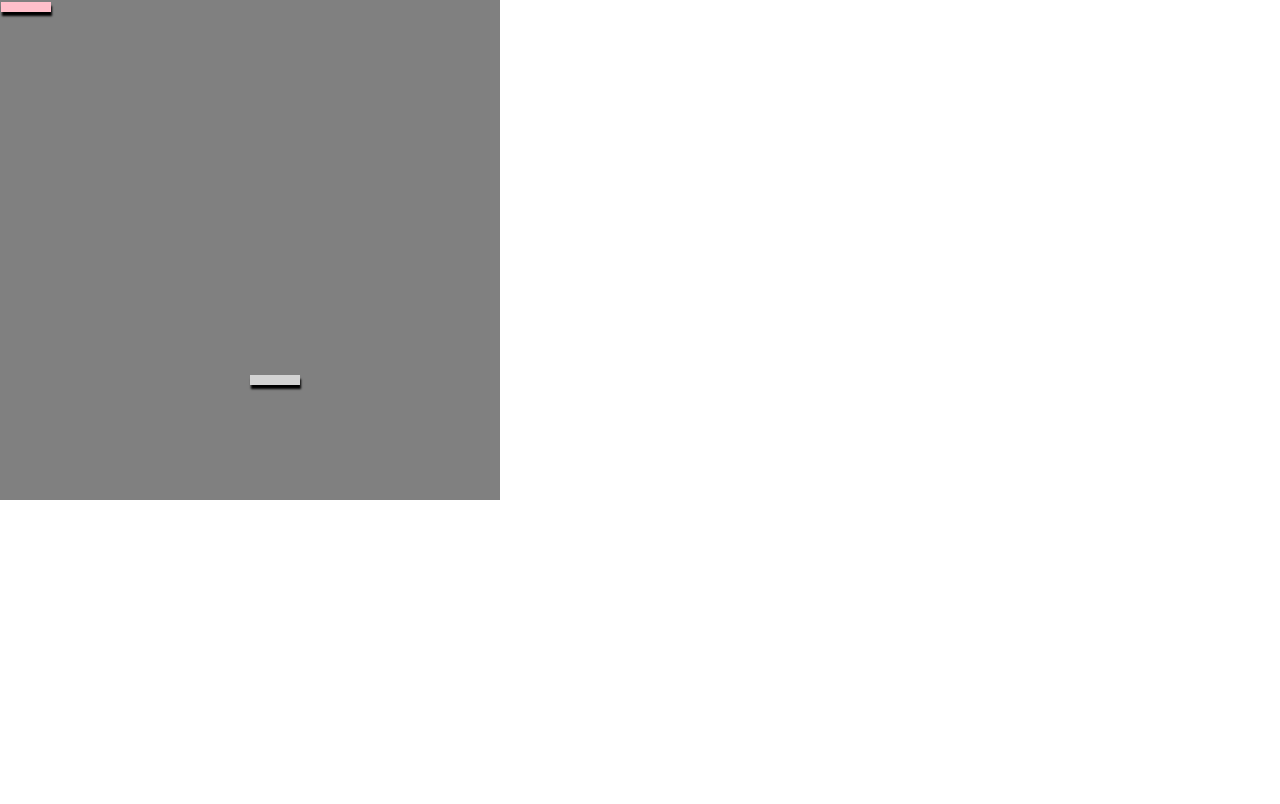
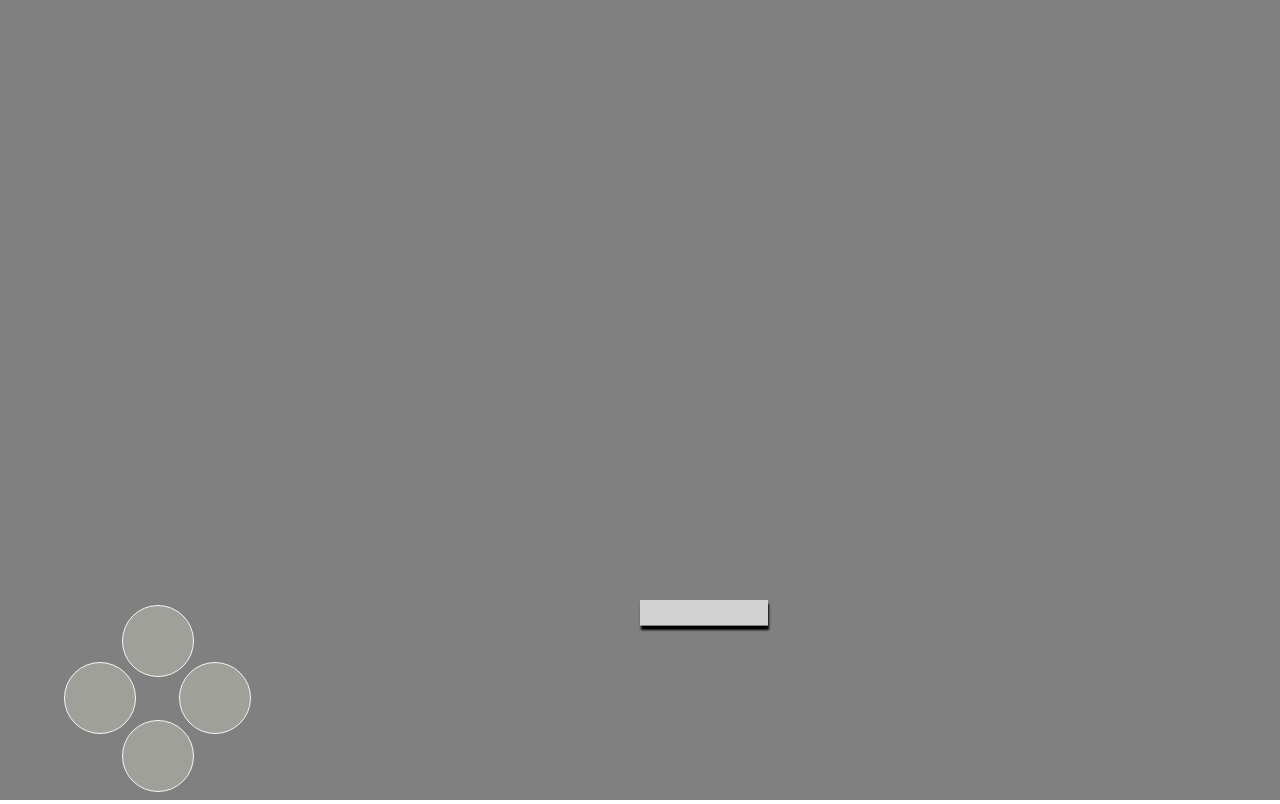
Before and after one commit to talkingcar/pieces, a plain HTML site: page block_that_user_moves/index.html in a window 1280 px wide. Drawn offline with Linux system fonts and the light colour scheme.

Commit message:
added d-pad control

```diff
--- a/block_that_user_moves/index.html
+++ b/block_that_user_moves/index.html
@@ -9,5 +9,21 @@
 </head>
 <body>
     <canvas id="game"></canvas>
+
+    <div id="dpad">
+        <button id="up" class="up dpad-button">
+
+        </button>
+        <button id="down" class="down dpad-button">
+
+        </button>
+        <button id="left" class="left dpad-button">
+
+        </button>
+        <button id="right" class="right dpad-button">
+
+        </button>
+      </div>
+
 </body>
 </html>
--- a/block_that_user_moves/script.js
+++ b/block_that_user_moves/script.js
@@ -10,11 +10,13 @@ function setup() {
 
 const settings = {
   field: {
-    width: 500,
-    height: 500,
+    width: window.innerWidth,
+    height: window.innerHeight,
     color: "grey"
-  }
+  },
+  blockSize: window.innerWidth  /10
 }
+
 const blockOne = makeBlock(
   settings.field.width * .5,
   settings.field.height * .75,
@@ -22,8 +24,8 @@ const blockOne = makeBlock(
   true);
 
 const blockTwo = makeBlock(
-  1,2
-)
+  1, 2
+);
 
 const currentInput = {
   up: false,
@@ -104,10 +106,10 @@ function makeBlock(x,y,color = 'pink', isActive = false) {
     isActive: isActive,
     x: x,
     y: y,
-    width: 50,
-    height: 10,
+    width: settings.blockSize,
+    height: settings.blockSize/5,
     color: color,
-    speed: 2,
+    speed: 3,
 
     inputMove: function () {
       if (currentInput.up) {
@@ -119,9 +121,9 @@ function makeBlock(x,y,color = 'pink', isActive = false) {
       if (currentInput.left) {
         this.x = (this.x - this.speed);
       }
-      if (currentInput.right)
+      if (currentInput.right) {
         this.x = (this.x + this.speed);
-      console.log(this.x,this.y)
+      }
     },
 
     draw: function () {
@@ -139,9 +141,48 @@ function makeBlock(x,y,color = 'pink', isActive = false) {
   return block
 }
 
+
+//copied  dpad from older work on glitch
+
+dpad.addEventListener("touchstart", dpadDownHandler);
+dpad.addEventListener("touchend", dpadUpHandler);
+
+function dpadDownHandler(event) {
+  event.preventDefault();
+  if (event.target.id == "up") {
+   currentInput.up = true;
+  }
+  else if (event.target.id == "down") {
+   currentInput.down = true;
+  }
+  else if (event.target.id == "right") {
+    currentInput.right = true;
+  }
+  else if (event.target.id == "left") {
+    currentInput.left = true;
+  }
+}
+
+function dpadUpHandler(event) {
+
+  if (event.target.id == "up") {
+   currentInput.up = false;
+  }
+  else if (event.target.id == "down") {
+   currentInput.down = false;
+  }
+  else if (event.target.id == "right") {
+    currentInput.right = false;
+  }
+  else if (event.target.id == "left") {
+   currentInput.left = false;
+  }
+}
+
+
 function render() {
   field.draw();
-  blockTwo.draw();
+  //blockTwo.draw();
   blockOne.draw();
   raf = requestAnimationFrame(render);
 }
--- a/block_that_user_moves/style.css
+++ b/block_that_user_moves/style.css
@@ -3,3 +3,53 @@
   padding: 0;
   margin: 0;
 }
+
+#dpad {
+
+
+  display: grid;
+  grid-template-columns: 1fr 3fr 1fr 3fr 1fr 3fr 1fr;
+  grid-template-rows: 1fr 3fr 1fr 3fr 1fr 3fr 1fr;
+
+  grid-gap: 0;
+  position: absolute;
+  left: 5%;
+  bottom: .5rem;
+  z-index: 3;
+}
+
+#up {
+  grid-column:3/6;
+  grid-row:1/4;
+}
+
+#down {
+  grid-column:3/6;
+  grid-row: 5/8;
+
+}
+
+#left {
+  grid-column: 1/4;
+  grid-row: 3/6;
+}
+
+#right {
+  grid-column: 5/8;
+  grid-row: 3/6;
+}
+
+
+
+.dpad-button {
+  width: 4.5rem;
+  height: 4.5rem;
+  border-radius: 50%;
+  background-color: rgba(255,255,233,.25);
+  font-size: x-large;
+  border: 1px solid whitesmoke;
+}
+
+.dpad-button:active {
+  background-color: rgba(255,255,150,.9);
+}
```
